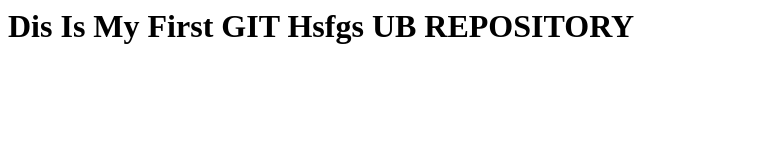
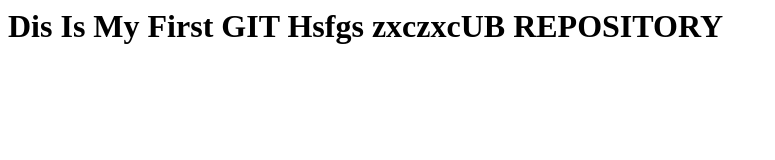
Before and after one commit to gotoark/HelloWorld, a plain HTML site: page HelloWorld.html in a window 1280 px wide. Shown: the whole page, without its empty margins (0-775 px from the left). Drawn offline with Linux system fonts and the light colour scheme.

Commit message:
Direct Commit

```diff
--- a/HelloWorld.html
+++ b/HelloWorld.html
@@ -3,7 +3,7 @@
 <title></title>
 </head>
 <body>
-<h1> Dis Is My First GIT Hsfgs UB REPOSITORY</h1>
+<h1> Dis Is My First GIT Hsfgs zxczxcUB REPOSITORY</h1>
 
 
 </body>
```
Also changed, not shown: Second.html (+1 -1 lines).
